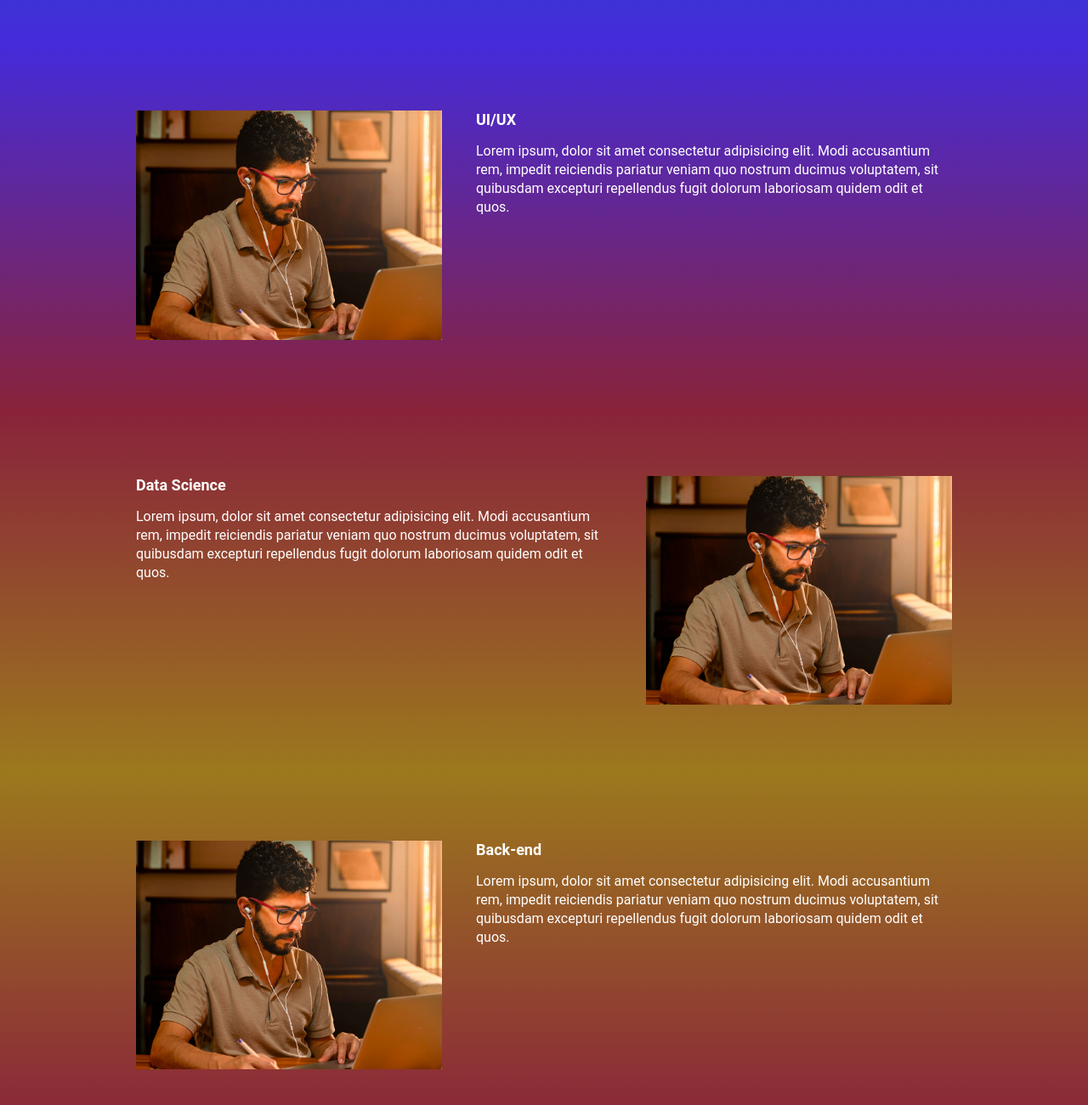
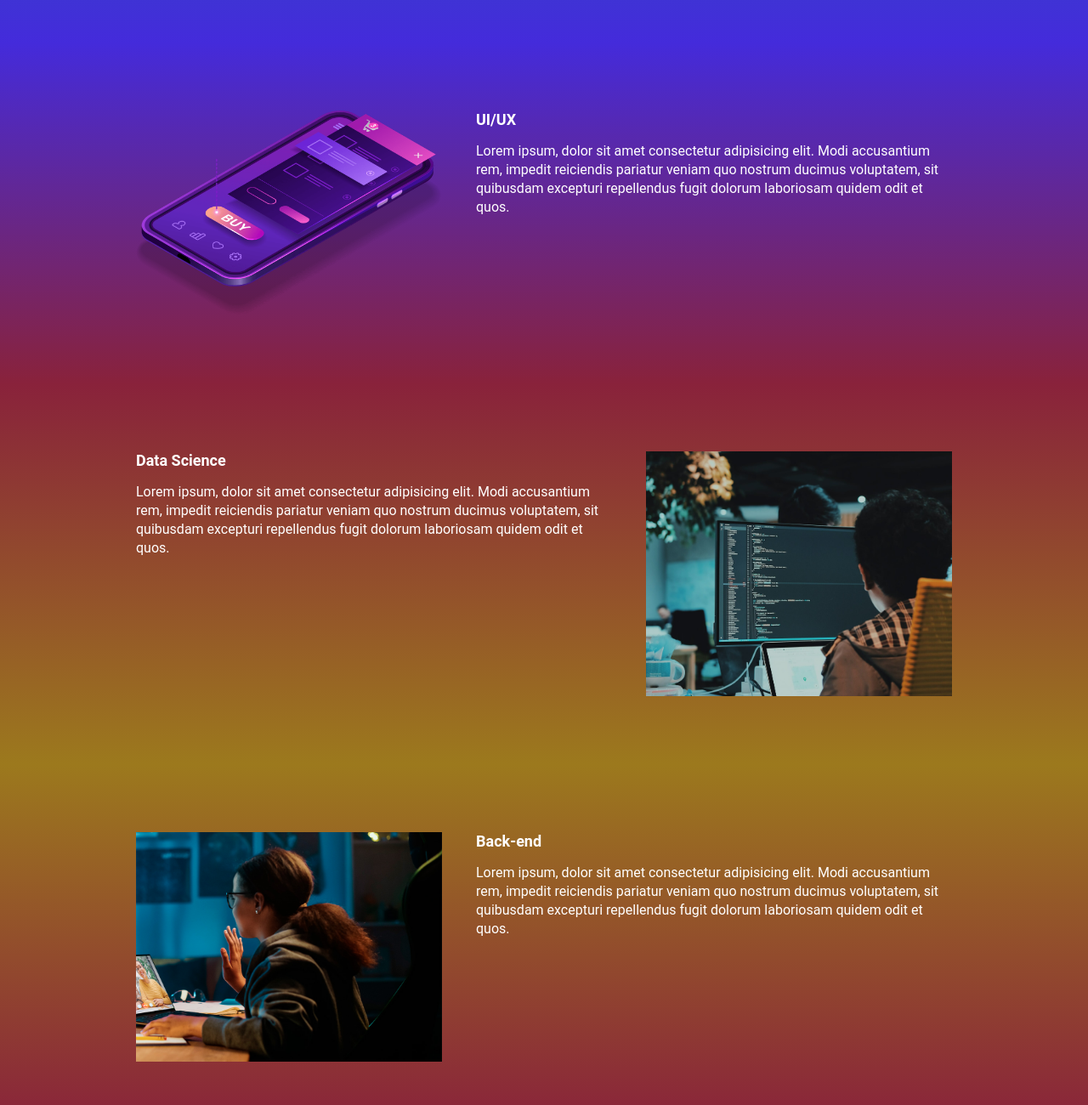
Before and after one commit to kazin-dev/ebac_tech_talks, a website built with Parcel: page src/index.html in a window 1280 px wide. Shown: the part 940-2240 px from the top of the page at 85% size. Built offline with nearby package versions, Linux system fonts and the light colour scheme.

Commit message:
colocando as imagens corretas

```diff
--- a/src/index.html
+++ b/src/index.html
@@ -60,7 +60,7 @@
                     Lorem ipsum, dolor sit amet consectetur adipisicing elit. Modi accusantium rem, impedit reiciendis pariatur veniam quo nostrum ducimus voluptatem, sit quibusdam excepturi repellendus fugit dolorum laboriosam quidem odit et quos.
                 </p>
             </div>
-            <img class="event__image" src="/images/frontend.png" alt="Front-end">
+            <img class="event__image" src="/images/ui-ux.png" alt="UI-UX">
         </div>
     </section>
     <section class="event event--data-science">
@@ -71,7 +71,7 @@
                     Lorem ipsum, dolor sit amet consectetur adipisicing elit. Modi accusantium rem, impedit reiciendis pariatur veniam quo nostrum ducimus voluptatem, sit quibusdam excepturi repellendus fugit dolorum laboriosam quidem odit et quos.
                 </p>
             </div>
-            <img class="event__image" src="/images/frontend.png" alt="Front-end">
+            <img class="event__image" src="/images/data.png" alt="data Science">
         </div>
     </section>
     <section class="event event--backend event--image-left">
@@ -82,7 +82,7 @@
                     Lorem ipsum, dolor sit amet consectetur adipisicing elit. Modi accusantium rem, impedit reiciendis pariatur veniam quo nostrum ducimus voluptatem, sit quibusdam excepturi repellendus fugit dolorum laboriosam quidem odit et quos.
                 </p>
             </div>
-            <img class="event__image" src="/images/frontend.png" alt="Front-end">
+            <img class="event__image" src="/images/backend.png" alt="backend">
         </div>
     </section>
     <script src="https://unpkg.com/aos@next/dist/aos.js"></script>
```
